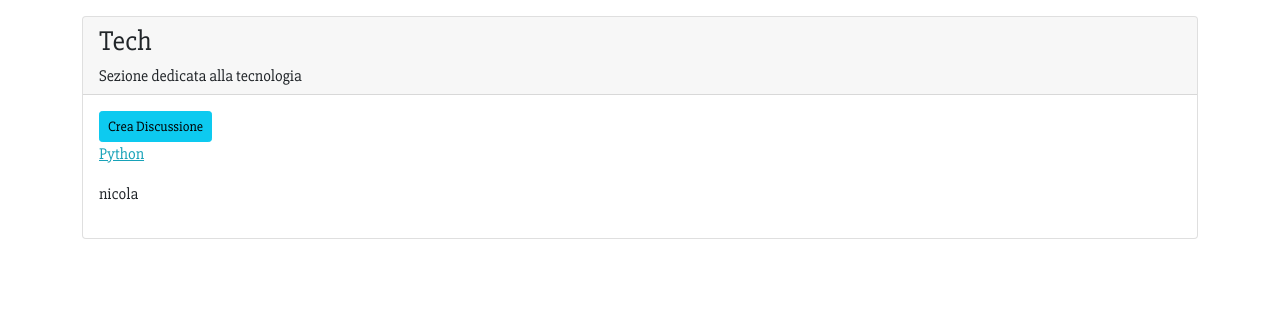
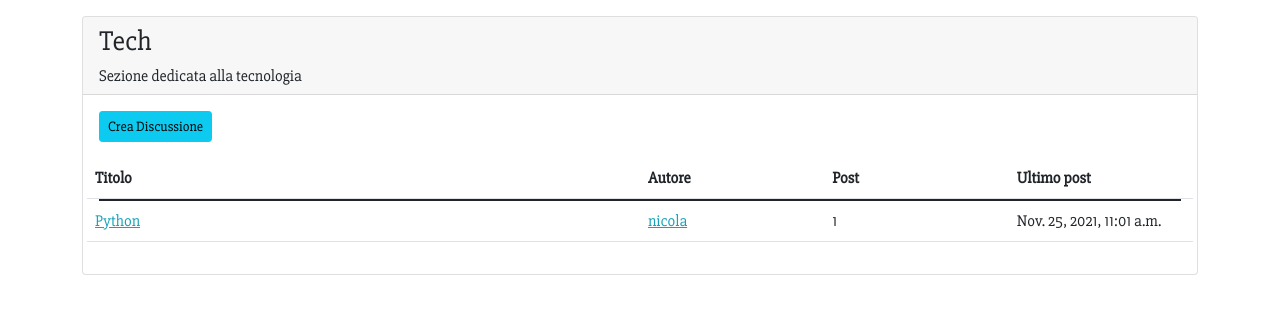
Before and after one commit to Nispanu78/django-social-site, a Django app: page /forum/sezione/2/ in a window 1280 px wide. Shown: the part 56-370 px from the top of the page. Run offline with Django 3.2, Linux system fonts and the light colour scheme; data comes from the database, SQL or seed files in the repository.

Commit message:
social site

```diff
--- a/django_env/social_site/forum/templates/forum/singola_sezione.html
+++ b/django_env/social_site/forum/templates/forum/singola_sezione.html
@@ -12,10 +12,26 @@
 
     <div class="card-body">
         <a class="btn btn-sm btn-info" href="{% url 'crea_discussione' pk=sezione.pk %}">Crea Discussione</a>
-        {% for discussione in discussioni %}
-            <p><a href="{{ discussione.get_absolute_url }}">{{ discussione.titolo }}</a></p>
-            <p>{{ discussione.autore_discussione }}</p>
-        {% endfor%}
+        <table class="table mt-3">
+            <thead>
+                <tr class="row">
+                    <th class="col-lg-6">Titolo</th>
+                    <th class="col-lg-2">Autore</th>
+                    <th class="col-lg-2">Post</th>
+                    <th class="col-lg-2">Ultimo post</th>
+                </tr>
+            </thead>
+            <tbody>
+                <tr class="row">
+                    {% for discussione in discussioni %}
+                        <td class="col-lg-6"><a href="{{ discussione.get_absolute_url }}">{{ discussione.titolo }}</a></td>
+                        <td class="col-lg-2"><a href="{ % url 'user_profile' username=discussione.autore_discussione.username % }">{{ discussione.autore_discussione }}</a></td>
+                        <td class="col-lg-2">{{ discussione.post_set.count }}</td>
+                        <td class="col-lg-2">{{ discussione.post_set.last.data_creazione }}</td>
+                    {% endfor%}
+                </tr>
+            </tbody>
+        </table>
     </div>
 
 </div>
```
